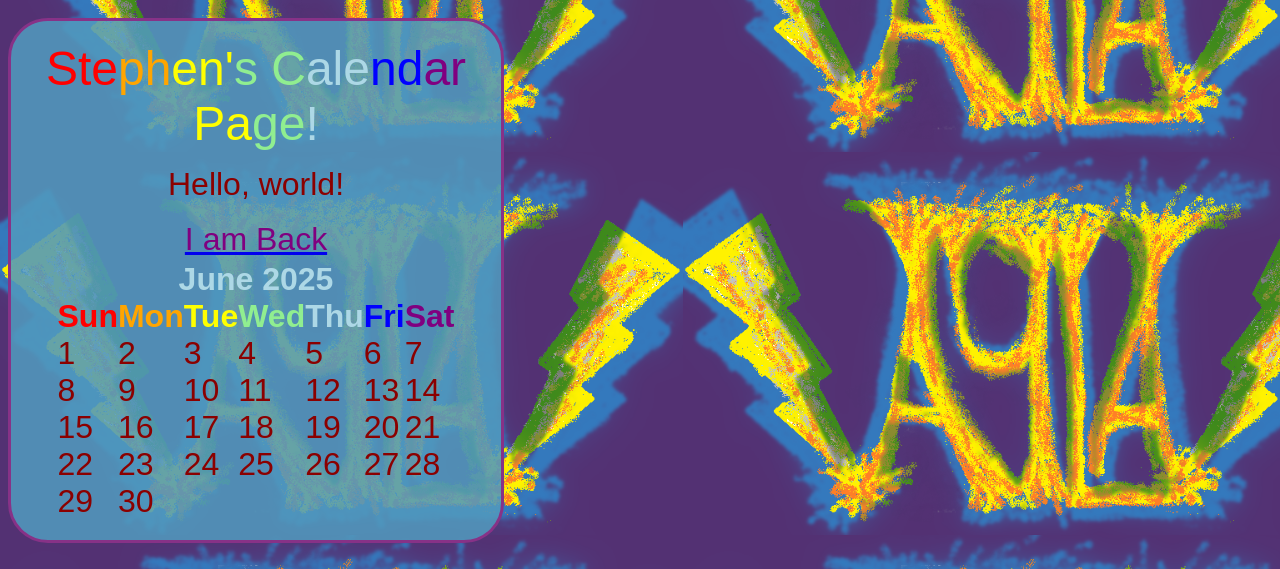
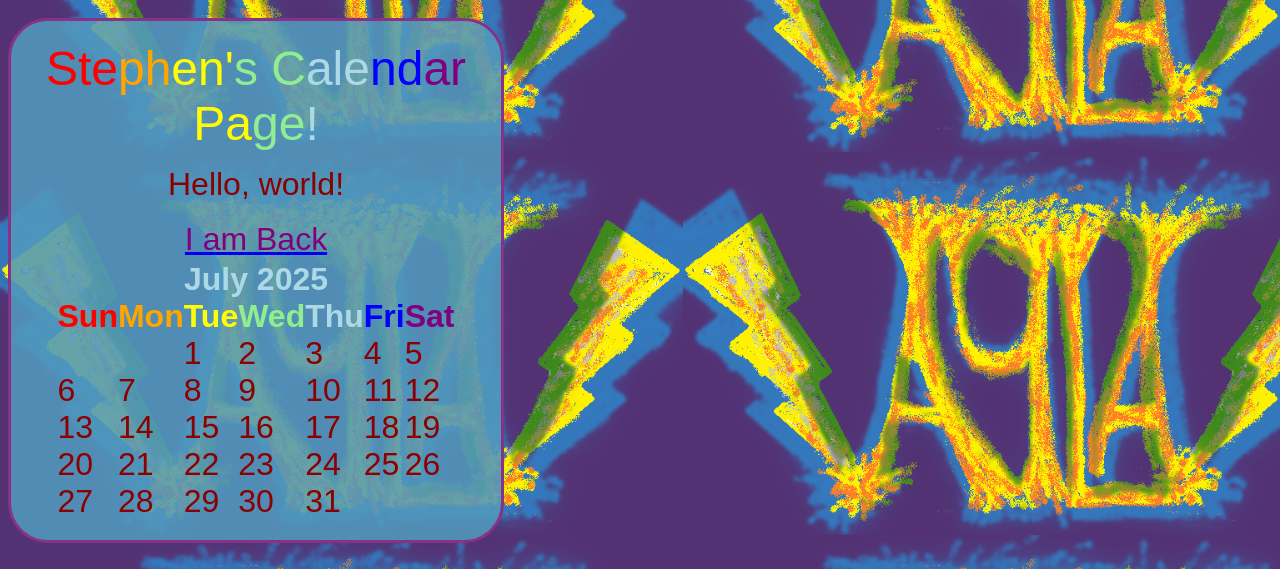
Before and after one commit to StephenShedden/StephenShedden.github.io, a plain HTML site: page ButtonPage/indexButton.html in a window 1280 px wide. Shown: the part 231-800 px from the top of the page. Drawn offline with Linux system fonts and the light colour scheme.

Commit message:
Update indexButton.html

```diff
--- a/ButtonPage/indexButton.html
+++ b/ButtonPage/indexButton.html
@@ -85,7 +85,7 @@
 
       <tr>
         <th colspan="7" class="month">
-          <font size='+3' color='lightblue'> June 2025
+          <font size='+3' color='lightblue'> July 2025
         </th>
       </tr>
 
@@ -112,11 +112,11 @@
           <font color='purple'>Sat
         </th>
       </tr>
-      <tr><td class="sun">1</td><td class="mon">2</td><td class="tue">3</td><td class="wed">4</td><td class="thu">5</td><td class="fri">6</td><td class="sat">7</td></tr>
-<tr><td class="sun">8</td><td class="mon">9</td><td class="tue">10</td><td class="wed">11</td><td class="thu">12</td><td class="fri">13</td><td class="sat">14</td></tr>
-<tr><td class="sun">15</td><td class="mon">16</td><td class="tue">17</td><td class="wed">18</td><td class="thu">19</td><td class="fri">20</td><td class="sat">21</td></tr>
-<tr><td class="sun">22</td><td class="mon">23</td><td class="tue">24</td><td class="wed">25</td><td class="thu">26</td><td class="fri">27</td><td class="sat">28</td></tr>
-<tr><td class="sun">29</td><td class="mon">30</td><td class="noday">&nbsp;</td><td class="noday">&nbsp;</td><td class="noday">&nbsp;</td><td class="noday">&nbsp;</td><td class="noday">&nbsp;</td></tr>
+      <tr><td class="noday">&nbsp;</td><td class="noday">&nbsp;</td><td class="tue">1</td><td class="wed">2</td><td class="thu">3</td><td class="fri">4</td><td class="sat">5</td></tr>
+<tr><td class="sun">6</td><td class="mon">7</td><td class="tue">8</td><td class="wed">9</td><td class="thu">10</td><td class="fri">11</td><td class="sat">12</td></tr>
+<tr><td class="sun">13</td><td class="mon">14</td><td class="tue">15</td><td class="wed">16</td><td class="thu">17</td><td class="fri">18</td><td class="sat">19</td></tr>
+<tr><td class="sun">20</td><td class="mon">21</td><td class="tue">22</td><td class="wed">23</td><td class="thu">24</td><td class="fri">25</td><td class="sat">26</td></tr>
+<tr><td class="sun">27</td><td class="mon">28</td><td class="tue">29</td><td class="wed">30</td><td class="thu">31</td><td class="noday">&nbsp;</td><td class="noday">&nbsp;</td></tr>
 </table>
   </center>
   </section>
```
